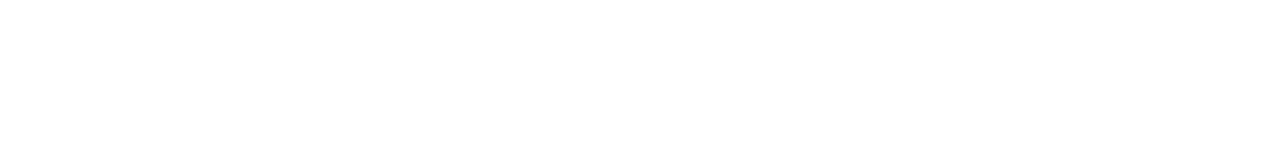
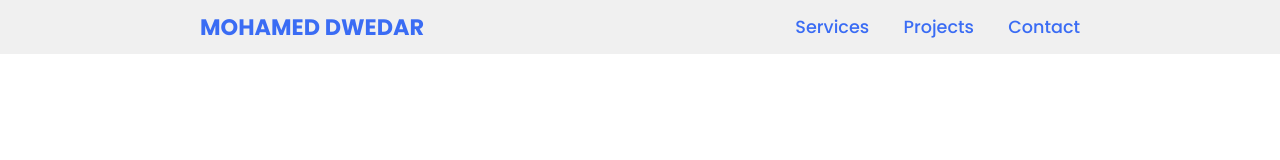
Before and after one commit to mohameddwedar689/My-Portfolio, a plain HTML site: page index.html in a window 1280 px wide. Drawn offline with Linux system fonts and the light colour scheme.

Commit message:
End header section

```diff
--- a/css/style.css
+++ b/css/style.css
@@ -6,3 +6,31 @@
     font-family: 'Poppins', sans-serif;
     scroll-behavior: smooth;
 }
+/* start header */
+header {
+    background-color: #f0f0f0;
+    width: 100%;
+    position: fixed;
+    z-index: 999;
+    display: flex;
+    justify-content: space-between;
+    align-items: center;
+    padding: 10px 200px;
+}
+.logo {
+    text-decoration: none;
+    font-size: 1.4em;
+    color: #3a6cf4;
+    font-weight: bold;
+    text-transform: uppercase;
+}
+.navigation a {
+    color: #3a6cf4;
+    text-decoration: none;
+    font-size: 1.1em;
+    font-weight: 500;
+    padding-left: 30px;
+}
+.navigation a:hover {
+    color: #601cfc;
+}
--- a/index.html
+++ b/index.html
@@ -11,6 +11,15 @@
     <title>Mohamed Dwedar</title>
 </head>
 <body>
-
+    <!-- start header -->
+    <header>
+        <a href="#" class="logo">Mohamed Dwedar</a>
+        <nav class="navigation">
+            <a href="#services">Services</a>
+            <a href="#projects">Projects</a>
+            <a href="#contact">Contact</a>
+        </nav>
+    </header>
+    <!-- ending header -->
 </body>
 </html>
```
